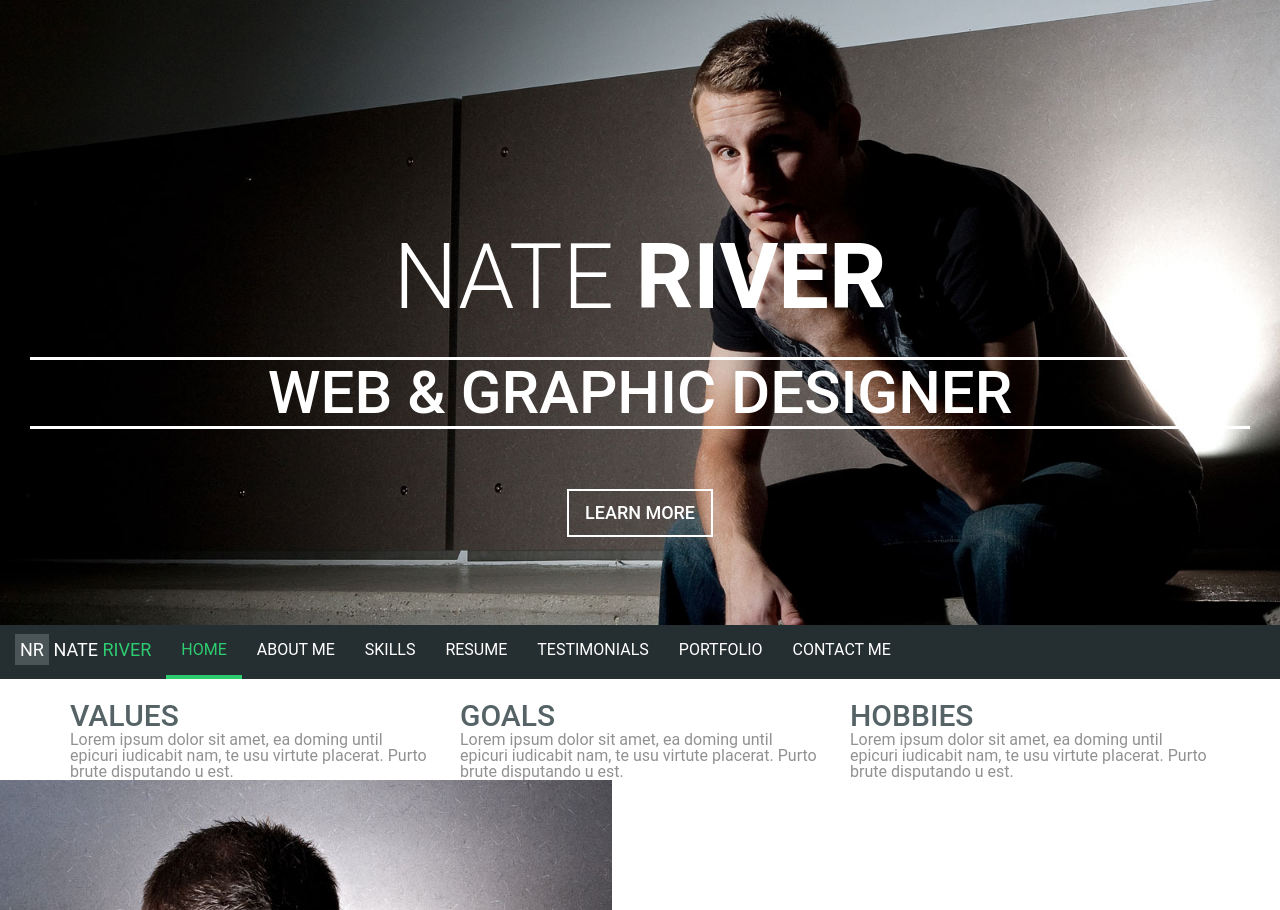
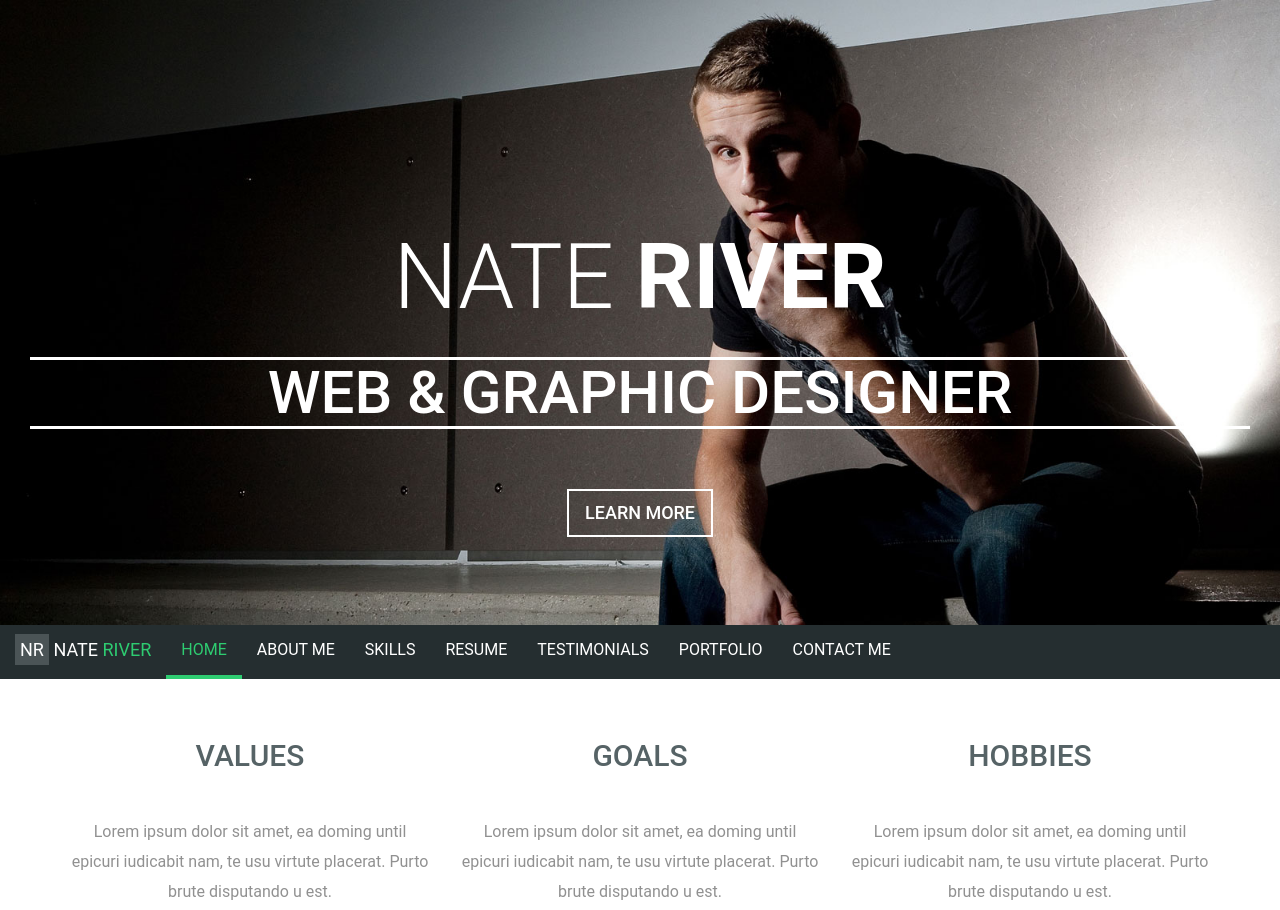
Before and after one commit to 0xi4o/Focal-HTML5-Template, a plain HTML site: page index.html in a window 1280 px wide. Shown: the top 910 px of the page. Drawn offline with nearby package versions, Linux system fonts and the light colour scheme.

Commit message:
objective styling and jumbotron style edit

```diff
--- a/css/styles.css
+++ b/css/styles.css
@@ -121,6 +121,10 @@ h1, h2, h3, h4, h5, h6 {
 	font-weight: 500;
 	text-transform: uppercase;
 }
+
+.jumbotron .btn-default:hover {
+	background: rgba(255, 255, 255, 0.15);
+}
 /*Jumbotron Ends*/
 
 /*Navigation*/
@@ -166,3 +170,18 @@ h1, h2, h3, h4, h5, h6 {
 	color: #2ecc71;
 }
 /*Navigation Ends*/
+
+/*Objectives*/
+.objective {
+	margin-top: -20px;
+	padding-bottom: 60px;
+}
+.objective .section-head h1 {
+	padding-top: 60px;
+	padding-bottom: 45px;
+}
+
+.objective .section-head p {
+	line-height: 30px;
+}
+/*Objectives End*/
--- a/index.html
+++ b/index.html
@@ -21,7 +21,7 @@
 		<div class="container-fluid">
 			<div class="row text-center">
 				<h1>Nate <span>River</span></h1>
-				<h2>Web &amp; Graphic designer</h2>
+				<div><h2>Web &amp; Graphic designer</h2></div>
 				<div class="banner-btn"><a href="#" class="btn btn-default btn-lg">Learn More</a></div>
 			</div>
 		</div>
@@ -61,7 +61,7 @@
 	<!-- Objective -->
 	<div class="objective">
 		<div class="container">
-			<div class="row">
+			<div class="row text-center">
 				<div class="section-head col-md-4">
 					<h1>Values</h1>
 					<p>Lorem ipsum dolor sit amet, ea doming until epicuri iudicabit nam, te usu virtute placerat. Purto brute disputando u est.</p>
```
